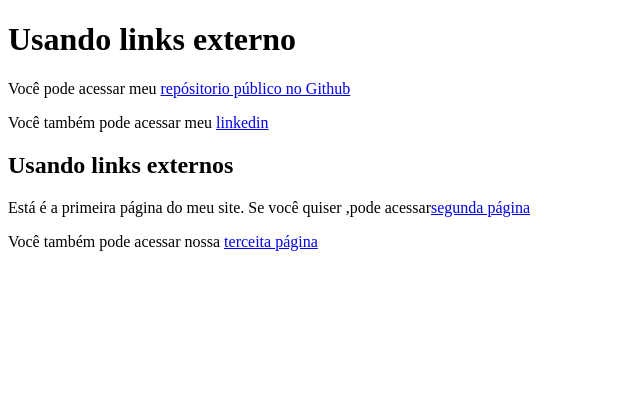
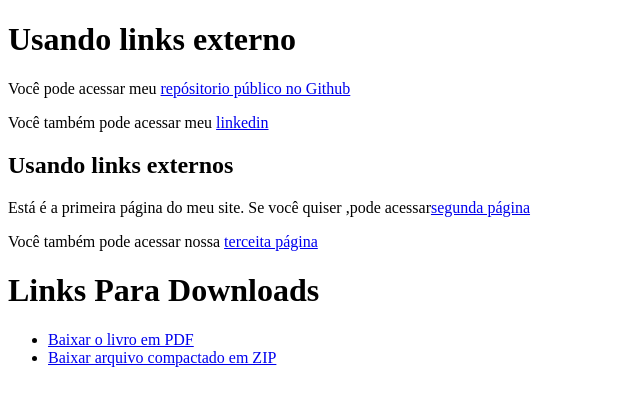
Before and after one commit to Janderson-Rodrigues/DevelloperWeb, a plain HTML site: page exercicios/EX011/index.html in a window 1280 px wide. Shown: the whole page, without its empty margins (0-640 px from the left). Drawn offline with Linux system fonts and the light colour scheme.

Commit message:
Download
Adicionado links para download de arquivos em pdf, e arquivos zipados

```diff
--- a/exercicios/EX011/index.html
+++ b/exercicios/EX011/index.html
@@ -13,5 +13,11 @@
     <h2>Usando links externos</h2>
     <p>Está é a primeira página do meu site. Se você quiser ,pode acessar<a href="pag002.html" target="_self" rel="next">segunda página</a></p>
     <p>Você também pode acessar nossa <a href="noticias/pag003.html" target="_self" rel="next">terceita página</a></p>
+    <h1>Links Para Downloads</h1>
+    <ul>
+        <a href="">
+            <li><a href="livro/10 - Ligações em toda parte.pdf" download="meulivro.pdf" type="application/pdf">Baixar o livro em PDF</a></li>
+            <li><a href="livro/10 - Ligações em toda parte.zip" download="meulivro.zip" type="application/zip">Baixar arquivo compactado em ZIP</a></li>
+    </ul>
 </body>
 </html>
```
Also changed, not shown: 2 other files.
